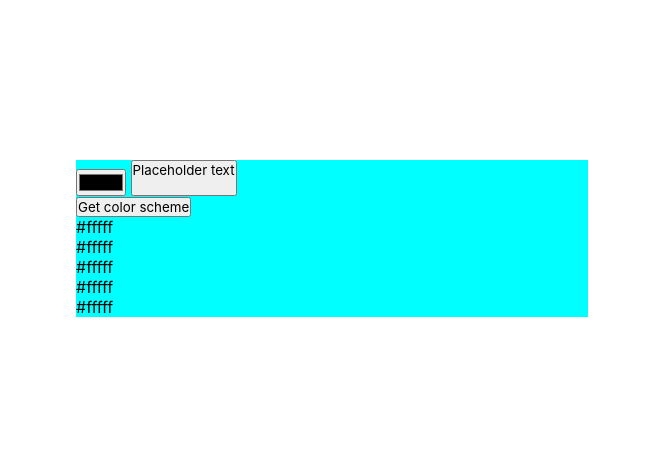
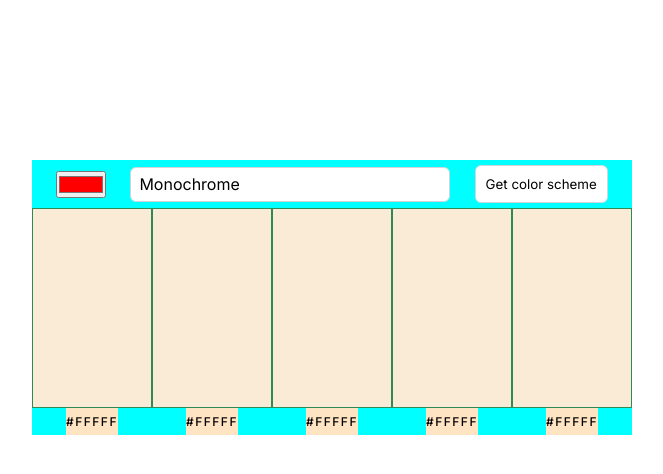
Before and after one commit to 0xjosiah/color-picker, a plain HTML site: page index.html in a window 1280 px wide. Shown: the whole page, without its empty margins (308-971 px from the left). Drawn offline with Linux system fonts and the light colour scheme.

Commit message:
gets colors from color api and fills color bars

```diff
--- a/index.html
+++ b/index.html
@@ -4,50 +4,41 @@
     <meta charset="UTF-8">
     <meta http-equiv="X-UA-Compatible" content="IE=edge">
     <meta name="viewport" content="width=device-width, initial-scale=1.0">
+    <link rel="preconnect" href="https://fonts.googleapis.com">
+    <link rel="preconnect" href="https://fonts.gstatic.com" crossorigin>
+    <link href="https://fonts.googleapis.com/css2?family=Inter:wght@400;500;600&display=swap" rel="stylesheet">
     <link rel="stylesheet" href="style.css">
-    <script src="script.js"></script>
+    <script async src="script.js"></script>
     <title>ColorPicker</title>
 </head>
 <body>
     <div class="container">
         <div class="select-color">
-            <input type="color">
-            <button class="dropdown-btn">
-                <p>Placeholder text</p>
-                <img src="" alt="">
-            </button>
-            <div class="scheme-dropdown" id="dropdown">
-                <a href="#"></a>
-                <a href="#"></a>
-                <a href="#"></a>
-                <a href="#"></a>
-                <a href="#"></a>
-                <a href="#"></a>
-                <a href="#"></a>
+            <input type="color" value="#ff0000" id="selected-color">
+            <select name="color-scheme" id="color-scheme-selection" class="dropdown btn">
+                <option value="monochrome">monochrome</option>
+                <option value="monochrome-dark">monochrome-dark</option>
+                <option value="monochrome-light">monochrome-light</option>
+                <option value="analogic">analogic</option>
+                <option value="complement">complement</option>
+                <option value="analogic-complement">analogic-complement</option>
+                <option value="triad">Triad</option>
+            </select>
+            <button class="submit-btn btn" id="submit">Get color scheme</button>
         </div>
-            <button class="submit-btn" id="submit">Get color scheme</button>
+        <div class="bar-results">
+            <div class="bar result-color" id="base-color"></div>
+            <div class="bar result-color"></div>
+            <div class="bar result-color"></div>
+            <div class="bar result-color"></div>
+            <div class="bar result-color"></div>
         </div>
-        <div class="results">
-            <div class="result-color">
-                <div class="bar"></div>
+        <div class="hex-results">
             <div class="hex">#fffff</div>
-            </div>
-            <div class="result-color">
-                <div class="bar"></div>
             <div class="hex">#fffff</div>
-            </div>
-            <div class="result-color">
-                <div class="bar"></div>
             <div class="hex">#fffff</div>
-            </div>
-            <div class="result-color">
-                <div class="bar"></div>
             <div class="hex">#fffff</div>
-            </div>
-            <div class="result-color">
-                <div class="bar"></div>
             <div class="hex">#fffff</div>
-            </div>
         </div>
     </div>
 </body>
--- a/script.js
+++ b/script.js
@@ -0,0 +1,43 @@
+const selectedColor = document.querySelector('#selected-color')
+const baseColorBar = document.querySelector('#base-color')
+const colorScheme = document.querySelector('#color-scheme-selection')
+const submitBtn = document.querySelector('#submit')
+let baseColor = selectedColor.value
+let scheme = colorScheme.value
+let resultColors = []
+
+selectedColor.addEventListener('input', () => {
+    baseColorBar.style.background = selectedColor.value
+    baseColor = selectedColor.value
+    console.log(baseColor)
+})
+
+colorScheme.addEventListener('input', () => {
+    scheme = colorScheme.value
+    console.log(scheme)
+})
+
+const colorBars = document.querySelector('.bar-results').children
+
+console.log(colorBars)
+
+submitBtn.addEventListener('click', () => {
+    let mode = colorScheme.value
+    let color = getColor(selectedColor.value)
+    fetch(`https://www.thecolorapi.com/scheme?hex=${color}&mode=${mode}&count=4`)
+        .then(response => response.json())
+        .then(data => {
+            resultColors = Array.from(data.colors)
+            for (let i = 0; i < colorBars.length - 1; i++) {
+                colorBars[0].style.background = baseColor
+                colorBars[i + 1].style.background = resultColors[i].hex.value
+                // colorBars[color].style.background = color.hex.value
+                console.log(resultColors[i])
+            }
+            console.log(data)
+        })
+})
+
+function getColor(hexValue) {
+    return hexValue.replace('#', '')
+}
--- a/style.css
+++ b/style.css
@@ -2,17 +2,86 @@
     margin: 0;
     box-sizing: border-box;
     padding: 0;
-    font-family: 'Inter';
+    /* font-family: 'Inter'; */
+    font-family: 'Inter', sans-serif;
 }
 
 body {
-    font-family: 'Inter';
+    /* font-family: 'Inter'; */
+    font-family: 'Inter', sans-serif;
 }
 
 .container {
-    width: 40%;
+    width: 60%;
+    max-width: 600px;
     display: flex;
     flex-direction: column;
     margin: 20vh auto;
     background-color: aqua;
 }
+
+.select-color {
+    display: flex;
+    justify-content: space-evenly;
+    height: 3em;
+    align-items: center;
+}
+
+.btn {
+    border: 1px solid #D1D5DB;
+    border-radius: 6px;
+    background-color: #fff;
+}
+
+.dropdown {
+    /* width: 312px; */
+    width: 20em;
+    display: flex;
+    justify-content: space-between;
+    padding: .5em;
+    font-size: 1em;
+    text-transform: capitalize;
+    -webkit-appearance: none;
+    -moz-appearance: none;
+    appearance: none;
+}
+
+.submit-btn {
+    padding: .75em;
+    /* height: 42px; */
+}
+
+.scheme-dropdown {
+}
+
+.bar-results {
+    display: flex;
+    justify-content: space-evenly;
+}
+
+.hex-results {
+    /* width: 25%; */
+    display: flex;
+    justify-content: space-around;
+
+}
+
+.result-color {
+    width: 25%;
+    border: 1px solid seagreen;
+}
+
+.bar {
+    height: 25vh;
+    background-color: antiquewhite;
+}
+
+.hex {
+    background-color: bisque;
+    text-align: center;
+    padding: .5em 0;
+    text-transform: uppercase;
+    letter-spacing: 1.5px;
+    font-weight: 500;
+    font-size: .75em;
+}
```
Lines whose indentation alone changed are shown as unchanged.
